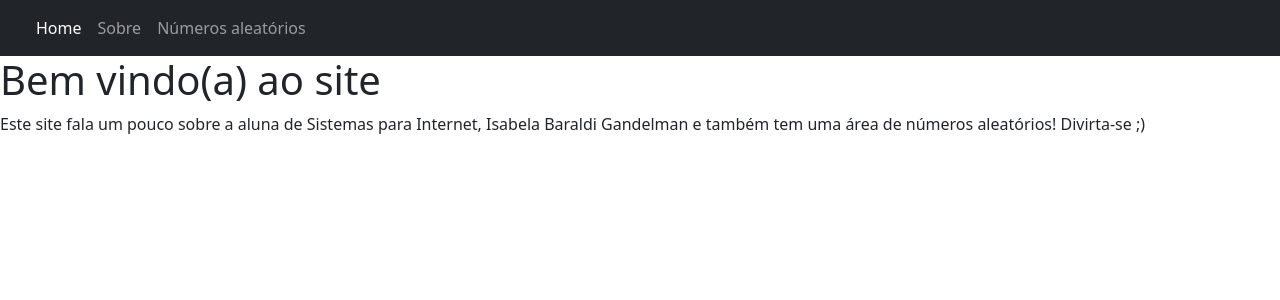
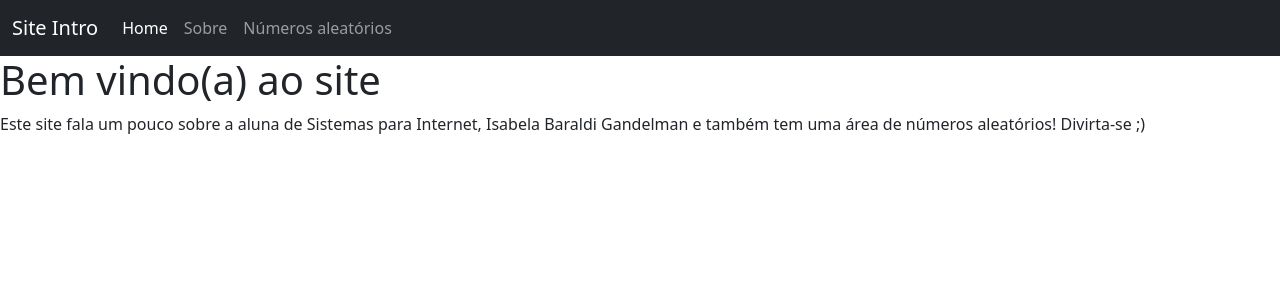
Before and after one commit to isabeela/site-introducao, an Angular app: page / in a window 1280 px wide. Shown: the top 300 px of the page. Built offline with nearby package versions, Linux system fonts and the light colour scheme.

Commit message:
1 file modified

```diff
--- a/src/app/app.component.html
+++ b/src/app/app.component.html
@@ -1,2 +1,2 @@
-<app-navbar> </app-navbar>
+<app-navbar name="Site Intro"> </app-navbar>
 <router-outlet></router-outlet>
```
